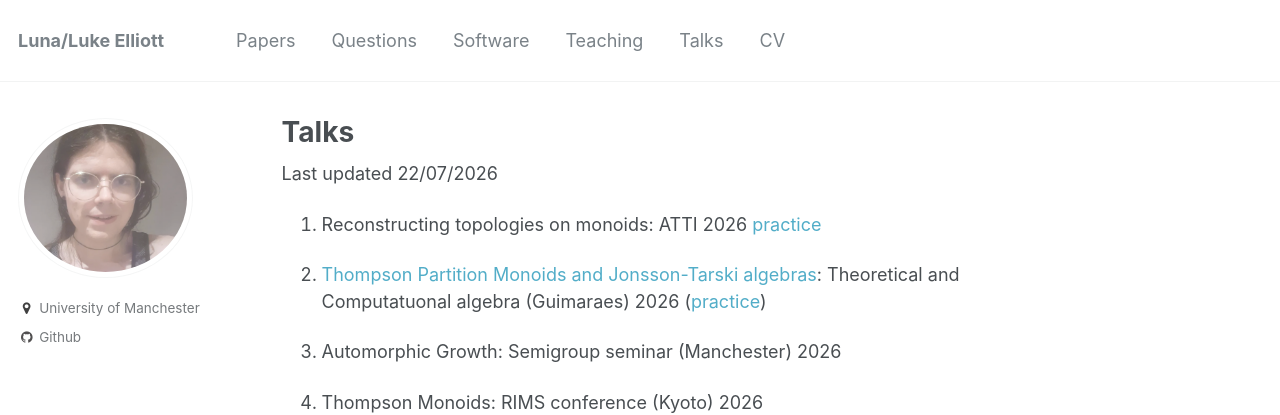
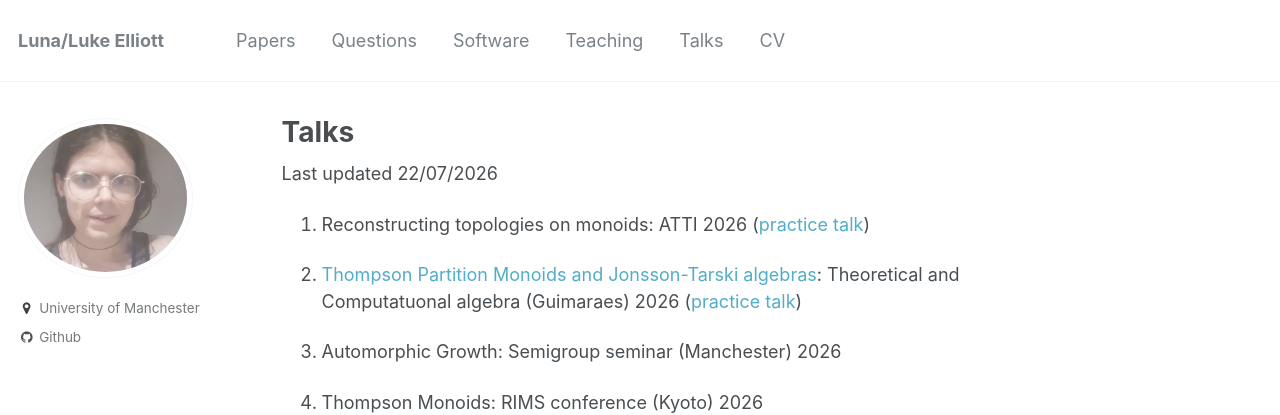
Before and after one commit to le27/L-Elliott, a Jekyll site: the page built from _pages/talks.md, in a window 1280 px wide. Shown: the top 415 px of the page. Built offline with Jekyll 4.4.1, drawn with Linux system fonts in a browser that asks for light colours.

Commit message:
Update practice talk links in talks.md

```diff
--- a/_pages/talks.md
+++ b/_pages/talks.md
@@ -7,9 +7,9 @@
 
 Last updated 22/07/2026
 
-1. Reconstructing topologies on monoids: ATTI 2026 [practice](https://www.youtube.com/watch?v=9Vb8ooRt8i0)
+1. Reconstructing topologies on monoids: ATTI 2026 ([practice talk](https://www.youtube.com/watch?v=9Vb8ooRt8i0))
 
-2. [Thompson Partition Monoids and Jonsson-Tarski algebras](https://le27.github.io/L-Elliott/files/Portugal%202026.pdf): Theoretical and Computatuonal algebra (Guimaraes) 2026 ([practice](https://www.youtube.com/watch?v=jqJbDMOKQMw))
+2. [Thompson Partition Monoids and Jonsson-Tarski algebras](https://le27.github.io/L-Elliott/files/Portugal%202026.pdf): Theoretical and Computatuonal algebra (Guimaraes) 2026 ([practice talk](https://www.youtube.com/watch?v=jqJbDMOKQMw))
 
 2. Automorphic Growth: Semigroup seminar (Manchester) 2026
 
```
